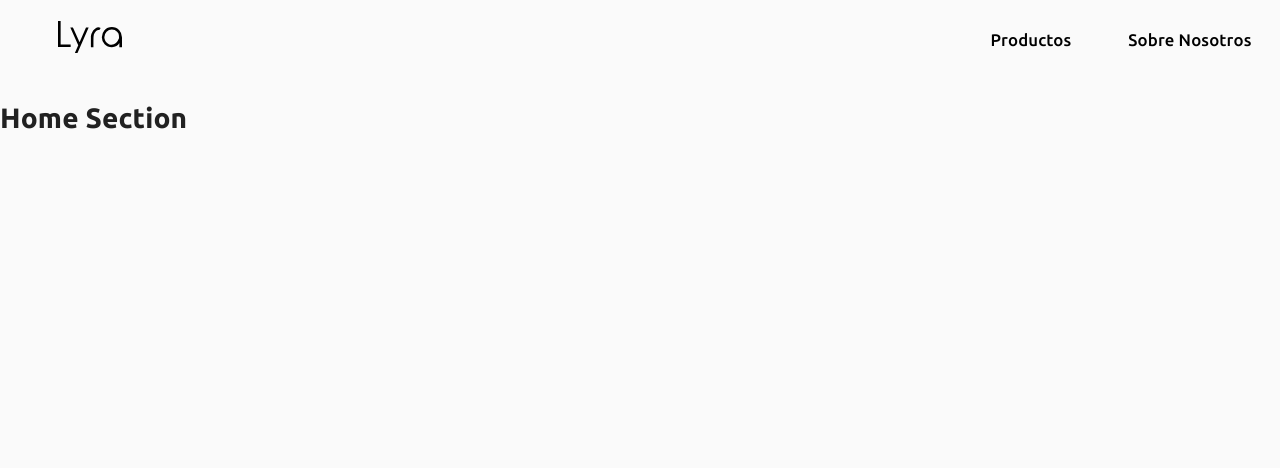
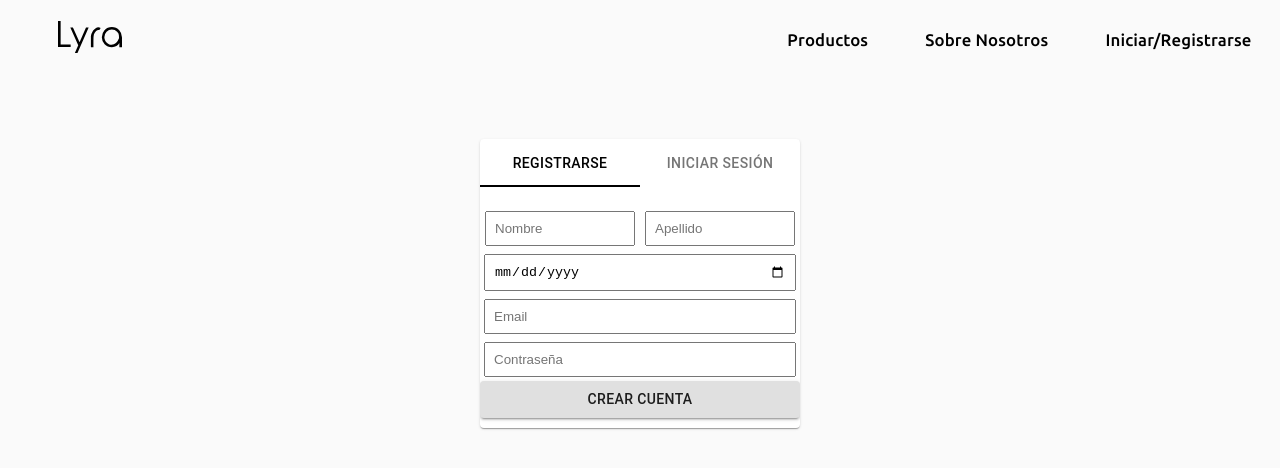
Before and after one commit to StefanoPitto/e-commerce, a React (Create React App) app: page /login-sign-up in a window 1280 px wide. Shown: the top 468 px of the page. Built offline with nearby package versions, Linux system fonts and the light colour scheme.

Commit message:
Login update

```diff
--- a/src/App.js
+++ b/src/App.js
@@ -10,6 +10,7 @@ import Cart from "./Components/Cart";
 import { BrowserRouter as Router, Switch, Route } from "react-router-dom";
 import BuyerForm from "./Components/BuyerForm";
 import Orders from "./Components/Orders";
+import Auth from "./Components/Auth";
 const theme = createTheme({
   palette: {
     primary: {
@@ -54,6 +55,9 @@ const App = () => {
                 <Route exact path="/orders">
                   <Orders />
                 </Route>
+                <Route exact path="/login-sign-up">
+                  <Auth />
+                </Route>
                 <Route>
                   <Home />
                 </Route>
--- /dev/null
+++ b/src/Components/Auth.js
@@ -0,0 +1,148 @@
+import React, { useState } from "react";
+import { useForm } from "react-hook-form";
+import "firebase/auth";
+import { getFirestore } from "../Firebase";
+import { Card, Tabs, Tab, Button } from "@material-ui/core";
+import styled from "styled-components";
+
+const RegisterForm = styled.div`
+  max-width: 354px;
+  form {
+    display: flex;
+    flex-direction: column;
+    div {
+      display: flex;
+      justify-content: space-around;
+    }
+    div > input {
+      max-width: 150px;
+    }
+    input {
+      margin: 4px;
+      padding: 8px;
+    }
+  }
+`;
+const LoginForm = styled.div`
+  input {
+    min-width: 280px;
+    padding: 8px;
+    margin: 2px;
+    display: block;
+    margin: 0 auto;
+    margin-bottom: 10px;
+  }
+  p {
+    margin-right: 20px;
+    font-size: 12px;
+    text-align: end;
+  }
+  p:hover {
+    cursor: pointer;
+    color: blue;
+    text-decoration: underline;
+  }
+`;
+const Container = styled(Card)`
+  text-align: center;
+  width: fit-content;
+  margin: 0 auto;
+  margin-top: 60px;
+`;
+const StyledTab = styled(Tabs)`
+  &:focus {
+    background-color: red;
+  }
+  span {
+    text-align: center;
+  }
+  a {
+    text-decoration: none;
+    color: inherit;
+  }
+  margin-bottom: 20px;
+`;
+
+const StyledLoginButton = styled(Button)`
+  margin-bottom: 10px;
+`;
+
+const StyledRegisterButton = styled(Button)`
+  margin-bottom: 10px;
+`;
+
+const Auth = () => {
+  const {
+    register,
+    formState: { errors },
+    handleSubmit,
+  } = useForm();
+  const [formType, setFormType] = useState("login");
+  const createUser = (data) => {};
+
+  const [value, setValue] = useState(0);
+
+  const handleClick = (elem) => {
+    setValue(elem);
+  };
+
+  return (
+    <Container>
+      <StyledTab value={value} indicatorColor="primary" textColor="primary">
+        <Tab label="Registrarse" onClick={() => handleClick(0)} />
+        <Tab label="Iniciar Sesión" onClick={() => handleClick(1)} />
+      </StyledTab>
+      {value === 0 ? (
+        <RegisterForm>
+          <form onSubmit={handleSubmit(createUser())}>
+            <div>
+              <input
+                type="name"
+                placeholder="Nombre"
+                {...register("name", { required: true })}
+              />
+              <input
+                type="surname"
+                placeholder="Apellido"
+                {...register("name", { required: true })}
+              />
+            </div>
+            <input type="date" {...register("age", { required: true })} />
+            <input
+              type="email"
+              placeholder="Email"
+              {...register("email", {
+                required: true,
+                pattern:
+                  /^[a-zA-Z0-9.!#$%&’*+/=?^_`{|}~-]+@[a-zA-Z0-9-]+(?:\.[a-zA-Z0-9-]+)*$/,
+              })}
+            />
+            <input
+              type="password"
+              placeholder="Contraseña"
+              {...register("password", {
+                required: true,
+                pattern:
+                  /^(?=.*\d)(?=.*[a-z])(?=.*[A-Z])(?=.*[a-zA-Z]).{8,}$/gm,
+              })}
+            />
+            <StyledRegisterButton variant="contained">
+              Crear cuenta
+            </StyledRegisterButton>
+          </form>
+        </RegisterForm>
+      ) : (
+        <LoginForm>
+          <input type="email" placeholder="Email" />
+          <input type="password" placeholder="Contraseña" />
+          <p>¿Olvidaste tu contraseña?</p>
+          <StyledLoginButton variant="contained">
+            Iniciar Sesión
+          </StyledLoginButton>
+        </LoginForm>
+      )}
+    </Container>
+  );
+};
+
+export default Auth;
--- a/src/Components/BuyerForm.js
+++ b/src/Components/BuyerForm.js
@@ -7,6 +7,8 @@ import { useForm } from "react-hook-form";
 import { Link } from "react-router-dom";
 import { GoCheck } from "react-icons/go";
 import { RiErrorWarningLine } from "react-icons/ri";
+import { ImCross } from "react-icons/im";
+
 const StyledCard = styled(Card)`
   margin: 0 auto;
   width: fit-content;
@@ -70,7 +72,7 @@ const StyledBackdrop = styled(Backdrop)`
   z-index: 1;
 `;
 
-const BackdropCard = styled(Card)`
+const SuccessBackdropCard = styled(Card)`
   display: flex;
   justify-content: center;
   flex-direction: column;
@@ -78,6 +80,24 @@ const BackdropCard = styled(Card)`
   min-height: 400px;
   min-width: 400px;
   background-color: #38d338;
+  color: #ffffff;
+  a {
+    text-decoration: none;
+    color: inherit;
+  }
+  Button {
+    margin-top: 50px;
+  }
+`;
+
+const DeniedBackdropCard = styled(Card)`
+  display: flex;
+  justify-content: center;
+  flex-direction: column;
+  align-items: center;
+  min-height: 400px;
+  min-width: 400px;
+  background-color: #b52e2e;
   color: #ffffff;
   a {
     text-decoration: none;
@@ -117,7 +137,8 @@ const BuyerForm = () => {
     handleSubmit,
   } = useForm();
   const { getTotalCost, getCartItems, clearCart } = useContext(Context);
-  const [open, setOpen] = useState(false);
+  const [success, setSuccess] = useState(false);
+  const [denied, setDenied] = useState(false);
 
   const createOrder = (data) => {
     let actualDate = new Date();
@@ -128,7 +149,9 @@ const BuyerForm = () => {
         email: data.email,
       },
       items: getCartItems(),
-      date: `${actualDate.getDate()}/${actualDate.getMonth()}/${actualDate.getFullYear()}`,
+      date: `${actualDate.getDate()}/${
+        actualDate.getMonth() + 1
+      }/${actualDate.getFullYear()}`,
       totalCost: getTotalCost(),
     };
     const firestore = getFirestore();
@@ -136,11 +159,11 @@ const BuyerForm = () => {
     const query = collection.add(newOrder);
     query
       .then((resultado) => {
-        setOpen(true);
+        setSuccess(true);
         clearCart();
       })
       .catch((error) => {
-        console.log("Error al crear la orden");
+        setDenied(true);
       });
   };
 
@@ -198,14 +221,14 @@ const BuyerForm = () => {
               autoComplete="email"
               placeholder="E-mail"
             />
-            {((errors.name?.type === "required" &&
-              errors.name?.type === "pattern") ||
-              (errors.surname?.type === "required" &&
-                errors.surname?.type === "pattern") ||
-              (errors.tel?.type === "required" &&
-                errors.tel?.type === "required") ||
-              (errors.email?.type === "required" &&
-                errors.email?.type === "pattern")) && (
+            {(errors.name?.type === "required" ||
+              errors.name?.type === "pattern" ||
+              errors.surname?.type === "required" ||
+              errors.surname?.type === "pattern" ||
+              errors.tel?.type === "required" ||
+              errors.tel?.type === "pattern" ||
+              errors.email?.type === "required" ||
+              errors.email?.type === "pattern") && (
               <StyledError>
                 <RiErrorWarningLine size={20} />
                 <p>Verifique todos los campos</p>
@@ -217,13 +240,26 @@ const BuyerForm = () => {
           </form>
         </FormContainer>
       </StyledCard>
-      <StyledBackdrop open={open}>
-        <BackdropCard>
+      <StyledBackdrop open={success}>
+        <SuccessBackdropCard>
           <GoCheck size={60} />
           <Link to="/orders">
             <Button variant="contained">Mis ordenes</Button>
           </Link>
-        </BackdropCard>
+        </SuccessBackdropCard>
+      </StyledBackdrop>
+      <StyledBackdrop open={denied}>
+        <DeniedBackdropCard>
+          <ImCross size={60} />
+          <Button
+            variant="contained"
+            onClick={() => {
+              setDenied(false);
+            }}
+          >
+            Reintentar
+          </Button>
+        </DeniedBackdropCard>
       </StyledBackdrop>
     </Container>
   );
--- a/src/Components/ItemDetail.js
+++ b/src/Components/ItemDetail.js
@@ -92,13 +92,9 @@ const ItemDetail = (props) => {
         >
           Agregar al carrito
         </Button>
-        {counter === undefined ? (
-          <></>
-        ) : (
-          <StyledButton variant="contained">
-            <Link to="/cart">Finalizar Compra</Link>
-          </StyledButton>
-        )}
+        <StyledButton variant="contained">
+          <Link to="/cart">Ir al carrito</Link>
+        </StyledButton>
       </InformationDiv>
     </StyledContainer>
   );
--- a/src/Components/Navbar.js
+++ b/src/Components/Navbar.js
@@ -93,6 +93,11 @@ const Navbar = () => {
             <p>Sobre Nosotros</p>
           </Link>
         </NavBarItem>
+        <NavBarItem>
+          <Link to="/login-sign-up">
+            <p>Iniciar/Registrarse</p>
+          </Link>
+        </NavBarItem>
         <CartWidget />
       </ItemsContainer>
     </NavbarContainer>
```
